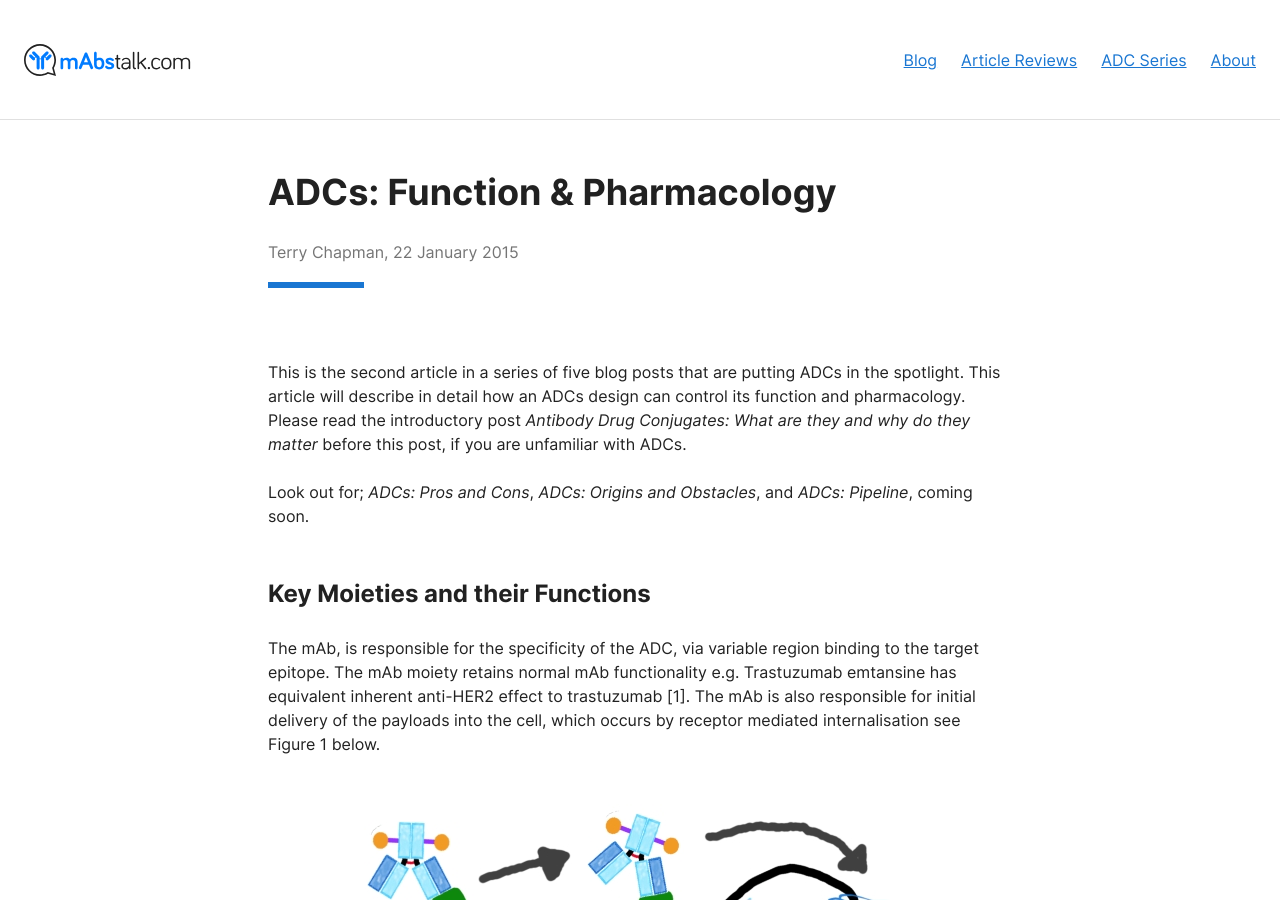
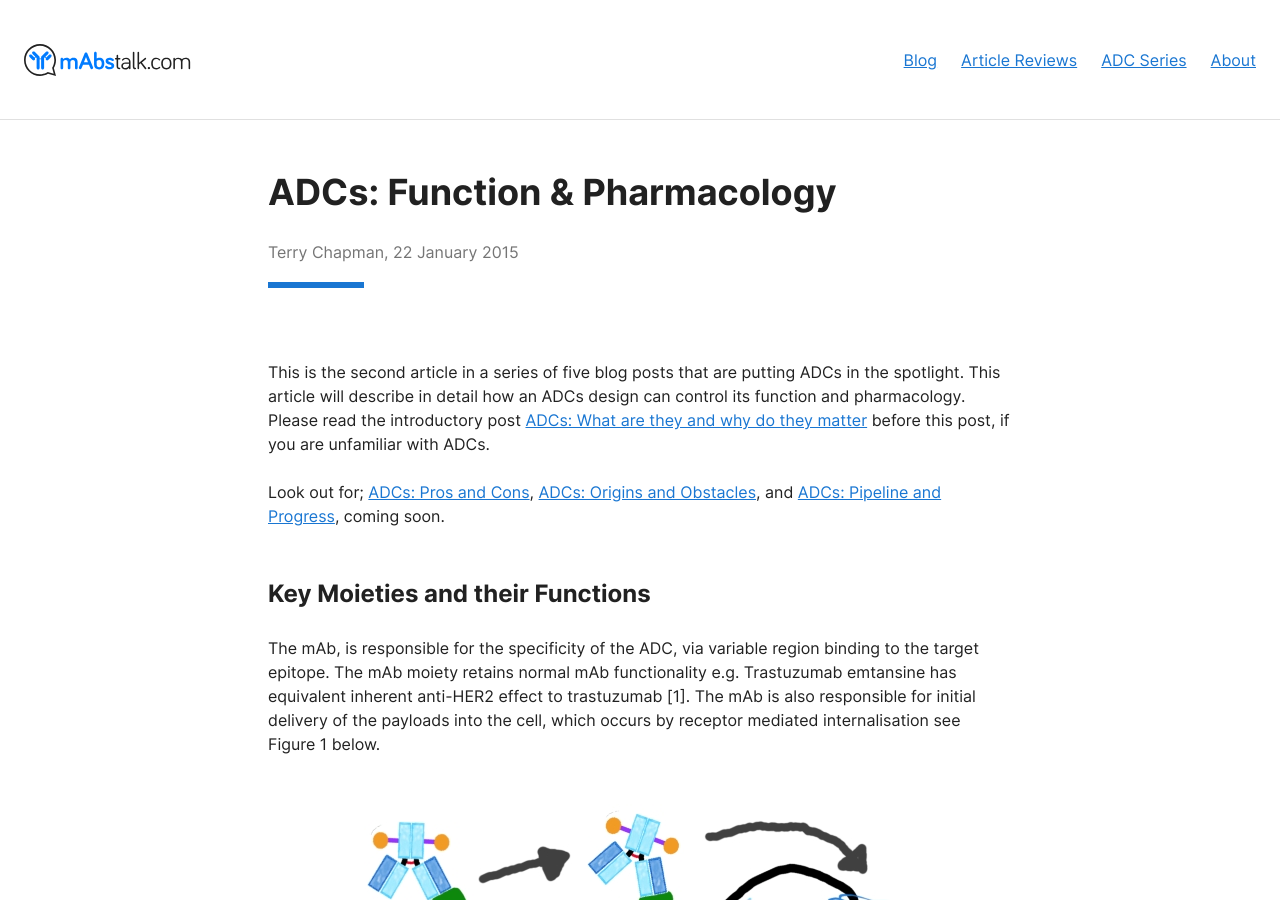
Before and after one commit to qphl/mabstalk.com, a Jekyll site: the page built from _posts/2015-01-22-adcs-function-pharmacology.md, in a window 1280 px wide and 900 px high. Built offline with Jekyll 4.4.1, drawn with Linux system fonts in a browser that asks for light colours.

Commit message:
Adds cross linking

```diff
--- a/_posts/2015-01-22-adcs-function-pharmacology.md
+++ b/_posts/2015-01-22-adcs-function-pharmacology.md
@@ -10,9 +10,9 @@ tags:
   - mabs
 ---
 
-This is the second article in a series of five blog posts that are putting ADCs in the spotlight. This article will describe in detail how an ADCs design can control its function and pharmacology. Please read the introductory post _Antibody Drug Conjugates: What are they and why do they matter_ before this post, if you are unfamiliar with ADCs.
+This is the second article in a series of five blog posts that are putting ADCs in the spotlight. This article will describe in detail how an ADCs design can control its function and pharmacology. Please read the introductory post [ADCs: What are they and why do they matter](/2015/01/20/adcs-what-are-they-and-why-do-they-matter/) before this post, if you are unfamiliar with ADCs.
 
-Look out for; _ADCs: Pros and Cons_, _ADCs: Origins and Obstacles_, and _ADCs: Pipeline_, coming soon.
+Look out for; [ADCs: Pros and Cons](/2015/01/27/adcs-pros-and-cons/), [ADCs: Origins and Obstacles](/2015/01/28/adcs-origins-and-obstacles/), and [ADCs: Pipeline and Progress](/2015/02/03/adcs-pipeline-and-progress/), coming soon.
 
 ## Key Moieties and their Functions
 
```
Also changed, not shown: _posts/2015-01-20-adcs-what-are-they-and-why-do-they-matter.md (+1 -1 lines), _posts/2015-01-27-adcs-pros-and-cons.md (+2 -2 lines), _posts/2015-01-28-adcs-origins-and-obstacles.md (+1 -1 lines), _posts/2015-02-03-adcs-pipeline-and-progress.md (+1 -1 lines).
